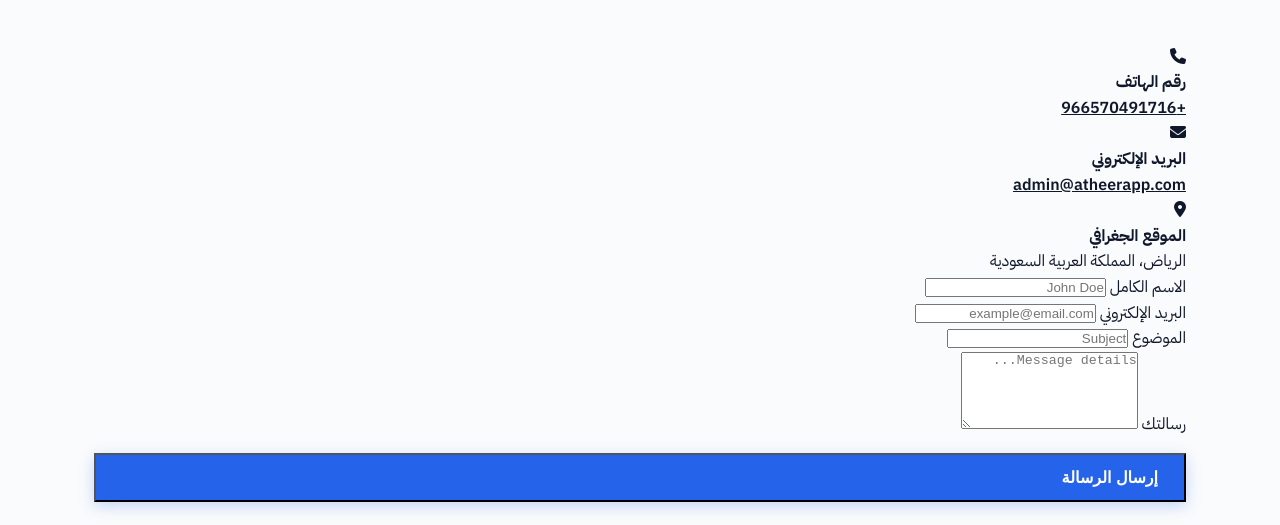
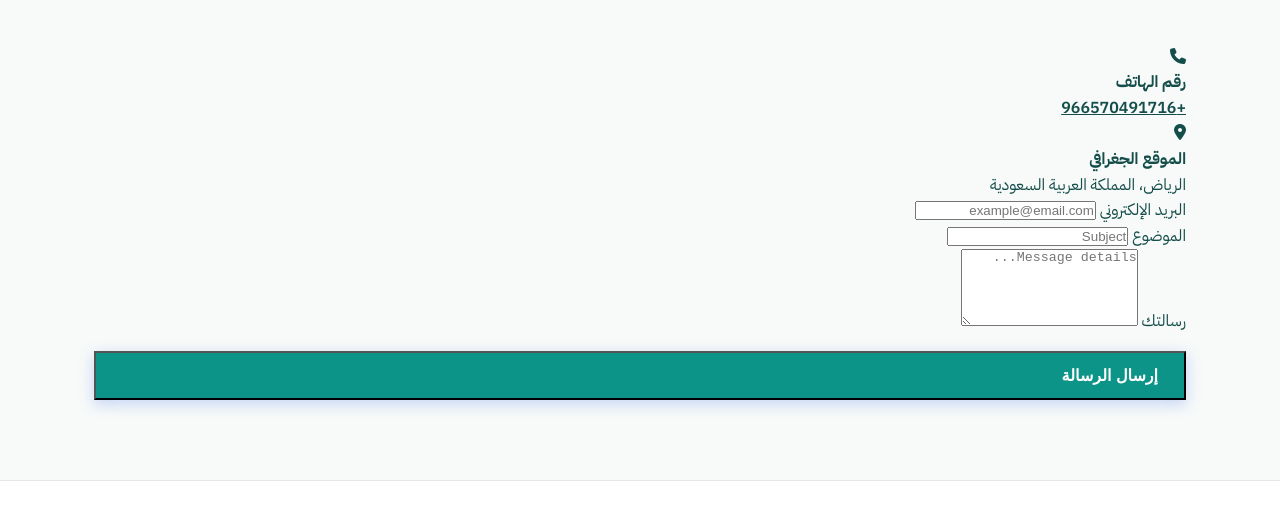
Before and after one commit to mansouralmihoby-create/atheer-webpage, a plain HTML site: page contact.html in a window 1280 px wide. Shown: the part 332-857 px from the top of the page. Drawn offline with Linux system fonts and the light colour scheme.

Commit message:
Update contact form, hide admin email, and apply new elegant light theme

```diff
--- a/contact.html
+++ b/contact.html
@@ -104,21 +104,7 @@
             </div>
           </div>
 
-          <!-- Card 2: Email -->
-          <div class="glass-card contact-card">
-            <div class="contact-card-icon">
-              <i class="fa-solid fa-envelope"></i>
-            </div>
-            <div class="contact-card-details">
-              <h4>
-                <span class="lang-ar">البريد الإلكتروني</span>
-                <span class="lang-en">Email Address</span>
-              </h4>
-              <p>
-                <a href="mailto:admin@atheerapp.com" style="color: inherit; font-weight: 600;">admin@atheerapp.com</a>
-              </p>
-            </div>
-          </div>
+
 
           <!-- Card 3: Address -->
           <div class="glass-card contact-card">
@@ -142,13 +128,7 @@
         <div class="glass-card contact-form-card">
           <form id="contactForm" onsubmit="event.preventDefault(); alert('Thank you for contacting Atheer!');">
             <div class="form-row">
-              <div class="form-group">
-                <label>
-                  <span class="lang-ar">الاسم الكامل</span>
-                  <span class="lang-en">Full Name</span>
-                </label>
-                <input type="text" required placeholder="John Doe">
-              </div>
+
               <div class="form-group">
                 <label>
                   <span class="lang-ar">البريد الإلكتروني</span>
--- a/style.css
+++ b/style.css
@@ -1,37 +1,37 @@
 @import url('https://fonts.googleapis.com/css2?family=IBM+Plex+Sans+Arabic:wght@300;400;500;600;700&family=Inter:wght@300;400;500;600;700;800&display=swap');
 
 :root {
-  /* Clean, Premium Palette */
-  --bg-main: #FAFBFC;
+  /* Fresh & Elegant Light Theme - Mint & Soft Teal */
+  --bg-main: #F8FAF9;
   --bg-card: #FFFFFF;
-  --bg-card-subtle: #F1F5F9;
+  --bg-card-subtle: #E8F3F1;
   --bg-dark: #0F172A;
 
-  --primary: #2563EB;
-  --primary-hover: #1D4ED8;
-  --primary-light: #EFF6FF;
-  --primary-border: #DBEAFE;
+  --primary: #0D9488;
+  --primary-hover: #0F766E;
+  --primary-light: #CCFBF1;
+  --primary-border: #99F6E4;
 
-  --accent-purple: #7C3AED;
-  --accent-teal: #0D9488;
-  --accent-amber: #D97706;
-  --accent-rose: #E11D48;
+  --accent-purple: #8B5CF6;
+  --accent-teal: #14B8A6;
+  --accent-amber: #F59E0B;
+  --accent-rose: #F43F5E;
 
-  --text-main: #0F172A;
-  --text-muted: #64748B;
+  --text-main: #134E4A;
+  --text-muted: #475569;
   --text-subtle: #94A3B8;
 
-  --border: #E2E8F0;
-  --border-light: #F1F5F9;
+  --border: #E5E7EB;
+  --border-light: #F3F4F6;
 
-  --radius-sm: 10px;
-  --radius-md: 16px;
-  --radius-lg: 24px;
+  --radius-sm: 16px;
+  --radius-md: 24px;
+  --radius-lg: 36px;
   --radius-pill: 9999px;
 
-  --shadow-sm: 0 1px 3px rgba(15, 23, 42, 0.04);
-  --shadow-md: 0 8px 24px rgba(15, 23, 42, 0.06);
-  --shadow-lg: 0 16px 40px rgba(15, 23, 42, 0.08);
+  --shadow-sm: 0 4px 10px rgba(13, 148, 136, 0.04);
+  --shadow-md: 0 16px 40px rgba(13, 148, 136, 0.08);
+  --shadow-lg: 0 24px 64px rgba(13, 148, 136, 0.12);
 
   --font-ar: 'IBM Plex Sans Arabic', -apple-system, BlinkMacSystemFont, sans-serif;
   --font-en: 'Inter', -apple-system, BlinkMacSystemFont, sans-serif;
@@ -205,6 +205,13 @@ header {
 .hero-title .highlight {
   color: var(--primary);
   position: relative;
+}
+
+.gradient-text {
+  background: linear-gradient(135deg, var(--primary), var(--accent-teal));
+  -webkit-background-clip: text;
+  -webkit-text-fill-color: transparent;
+  background-clip: text;
 }
 
 .hero-desc {
```
